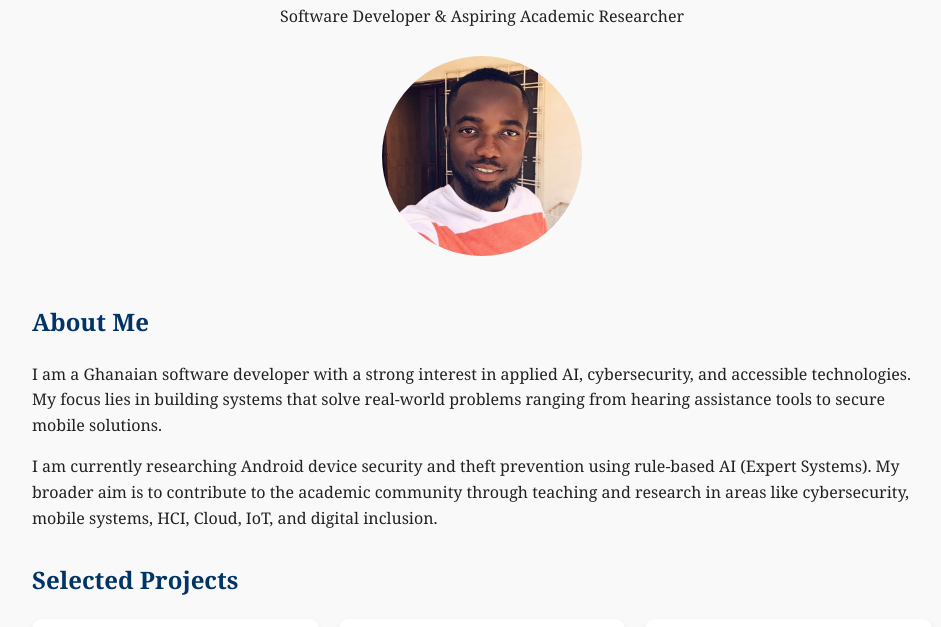
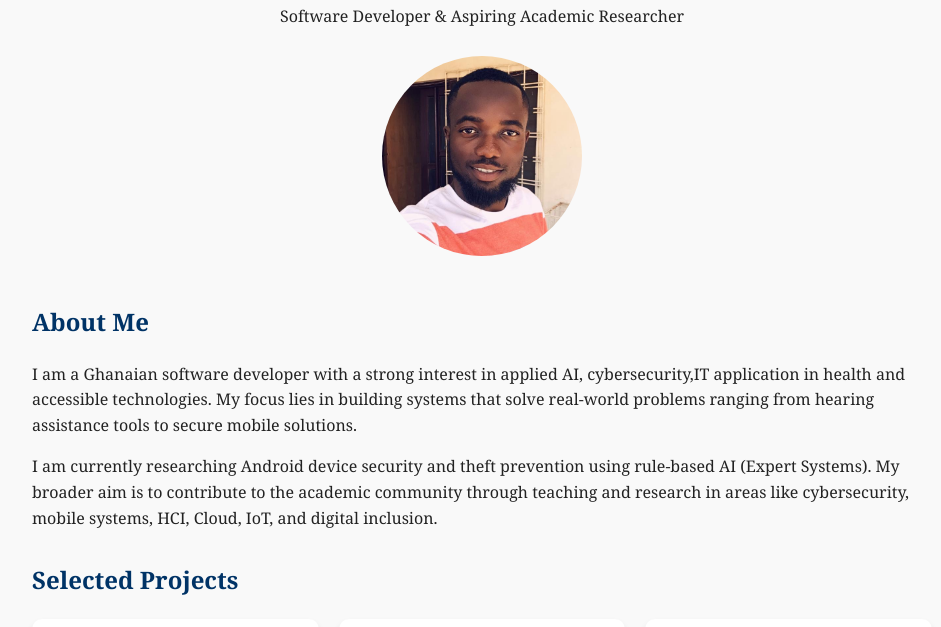
Before and after one commit to cecilanglow/cecilanglow.github.io, a plain HTML site: page index.html in a window 1280 px wide. Shown: the part 150-777 px from the top of the page, without its empty margins (158-1099 px from the left). Drawn offline with Linux system fonts and the light colour scheme.

Commit message:
Update index.html

```diff
--- a/index.html
+++ b/index.html
@@ -100,7 +100,7 @@
   <section id="about">
     <h2>About Me</h2>
     <p>
-      I am a Ghanaian software developer with a strong interest in applied AI, cybersecurity, and accessible technologies. My focus lies in building systems that solve real-world problems ranging from hearing assistance tools to secure mobile solutions.
+      I am a Ghanaian software developer with a strong interest in applied AI, cybersecurity,IT application in health and accessible technologies. My focus lies in building systems that solve real-world problems ranging from hearing assistance tools to secure mobile solutions.
     </p>
     <p>
       I am currently researching Android device security and theft prevention using rule-based AI (Expert Systems). My broader aim is to contribute to the academic community through teaching and research in areas like cybersecurity, mobile systems, HCI, Cloud, IoT, and digital inclusion.
@@ -171,6 +171,7 @@
       <li>Cybersecurity & Mobile Device Forensics</li>
       <li>Cloud & IoT</li>
       <li>Human-Computer Interaction (HCI)</li>
+	  <li>IT in Health</li>
       <li>Assistive & Accessible Technologies</li>
       <li>AI for Digital Security & Privacy</li>
     </ul>
```
